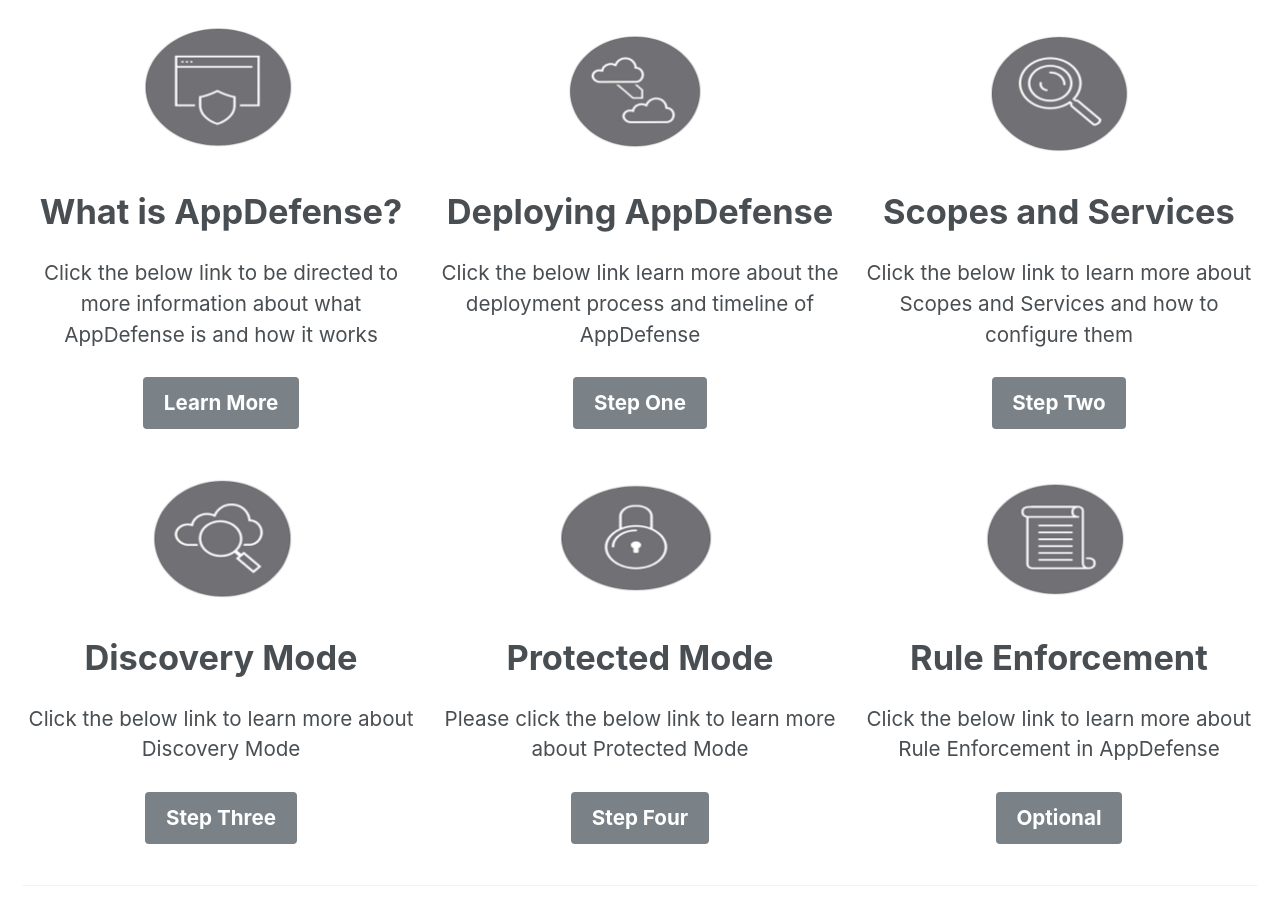
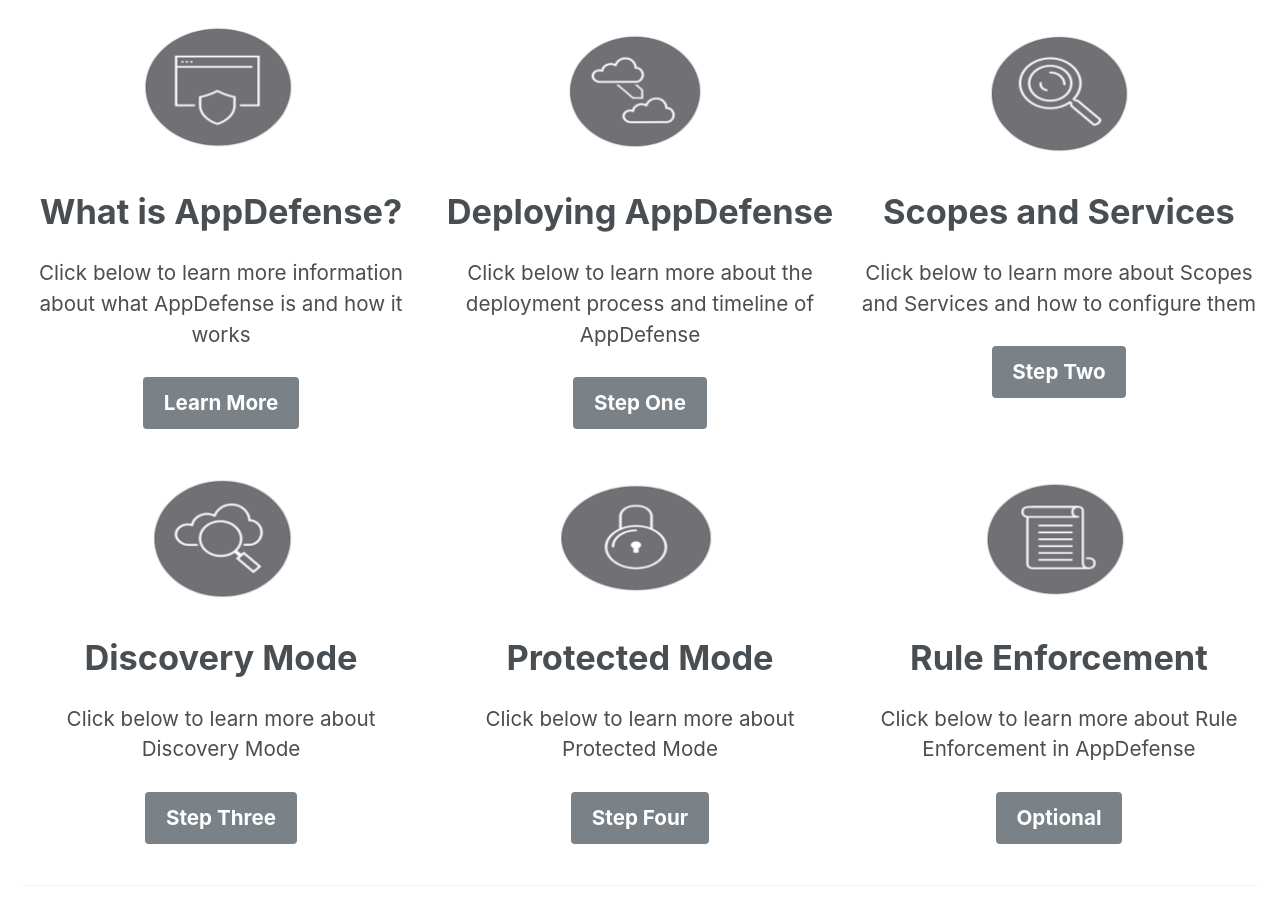
Before and after one commit to vmware-csa-team/AppDefense-Quick-Start-Guide, a Jekyll site: the page built from index.html, in a window 1280 px wide and 900 px high, scrolled down 534 px. Built offline with Jekyll 4.4.1, drawn with Linux system fonts in a browser that asks for light colours; nearby versions of some CDN libraries; the list of posts is cut into pages by our own code.

Commit message:
Update index.html

```diff
--- a/index.html
+++ b/index.html
@@ -11,42 +11,42 @@
   - image_path: /assets/images/appd1.png
     alt: "What is Appdefense?"
     title: "What is AppDefense?"
-    excerpt: 'Click the below link to be directed to more information about what AppDefense is and how it works'
+    excerpt: 'Click below to learn more information about what AppDefense is and how it works'
     url: "https://vmware-csa-team.github.io/vmware-csa-team/workshop-manual-partner/"
     btn_label: "Learn More"
     btn_class: "btn--primary"
   - image_path: /assets/images/deployment.png
     alt: "Deploy"
     title: "Deploying AppDefense"
-    excerpt: 'Click the below link learn more about the deployment process and timeline of AppDefense'
+    excerpt: 'Click below to learn more about the deployment process and timeline of AppDefense'
     url: "https://vmware-csa-team.github.io/vmware-csa-team/workshop-manual-es/"
     btn_label: "Step One "
     btn_class: "btn--primary"
   - image_path: /assets/images/scope.png
     alt: "Scopes and Services"
     title: "Scopes and Services"
-    excerpt: 'Click the below link to learn more about Scopes and Services and how to configure them'
+    excerpt: 'Click below to learn more about Scopes and Services and how to configure them'
     url: "https://vmware-csa-team.github.io/vmware-csa-team/workshop-manual-jp/"
     btn_label: "Step Two"
     btn_class: "btn--primary"
   - image_path: /assets/images/discoverym.png
     alt: "Discovery Mode "
     title: "Discovery Mode"
-    excerpt: 'Click the below link to learn more about Discovery Mode'
+    excerpt: 'Click below to learn more about Discovery Mode'
     url: "https://vmware-csa-team.github.io/vmware-csa-team/workshop-manual/"
     btn_label: "Step Three"
     btn_class: "btn--primary"
   - image_path: /assets/images/protected.png
     alt: "Protected Mode  "
     title: "Protected Mode"
-    excerpt: 'Please click the below link to learn more about Protected Mode'
+    excerpt: 'Click below to learn more about Protected Mode'
     url: "https://vmware-csa-team.github.io/vmware-csa-team/workshop-manual-horizon/"
     btn_label: "Step Four"
     btn_class: "btn--primary"
   - image_path: /assets/images/rules.png
     alt: "Rule Enforcement"
     title: "Rule Enforcement"
-    excerpt: 'Click the below link to learn more about Rule Enforcement in AppDefense'
+    excerpt: 'Click below to learn more about Rule Enforcement in AppDefense'
     url: "https://vmware-csa-team.github.io/vmware-csa-team/workshop-manual-pt/"
     btn_label: "Optional"
     btn_class: "btn--primary"
```
